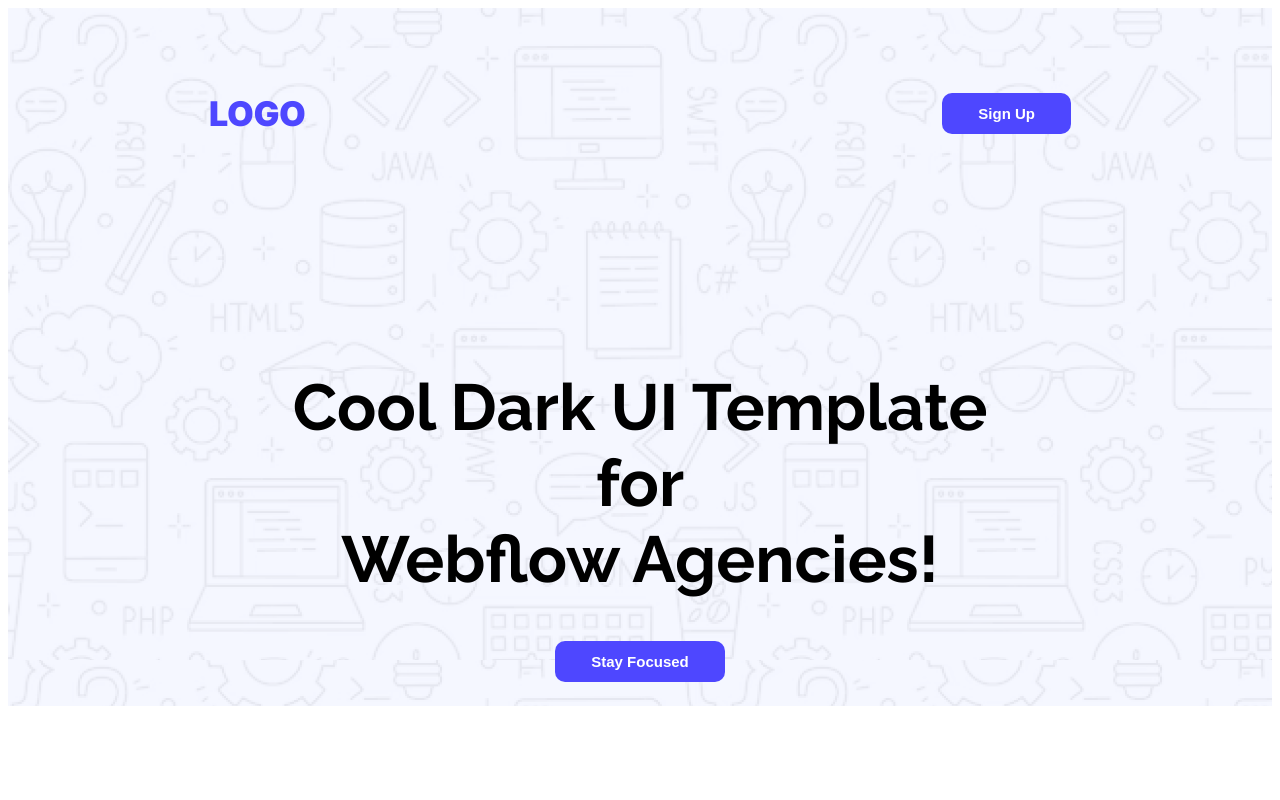
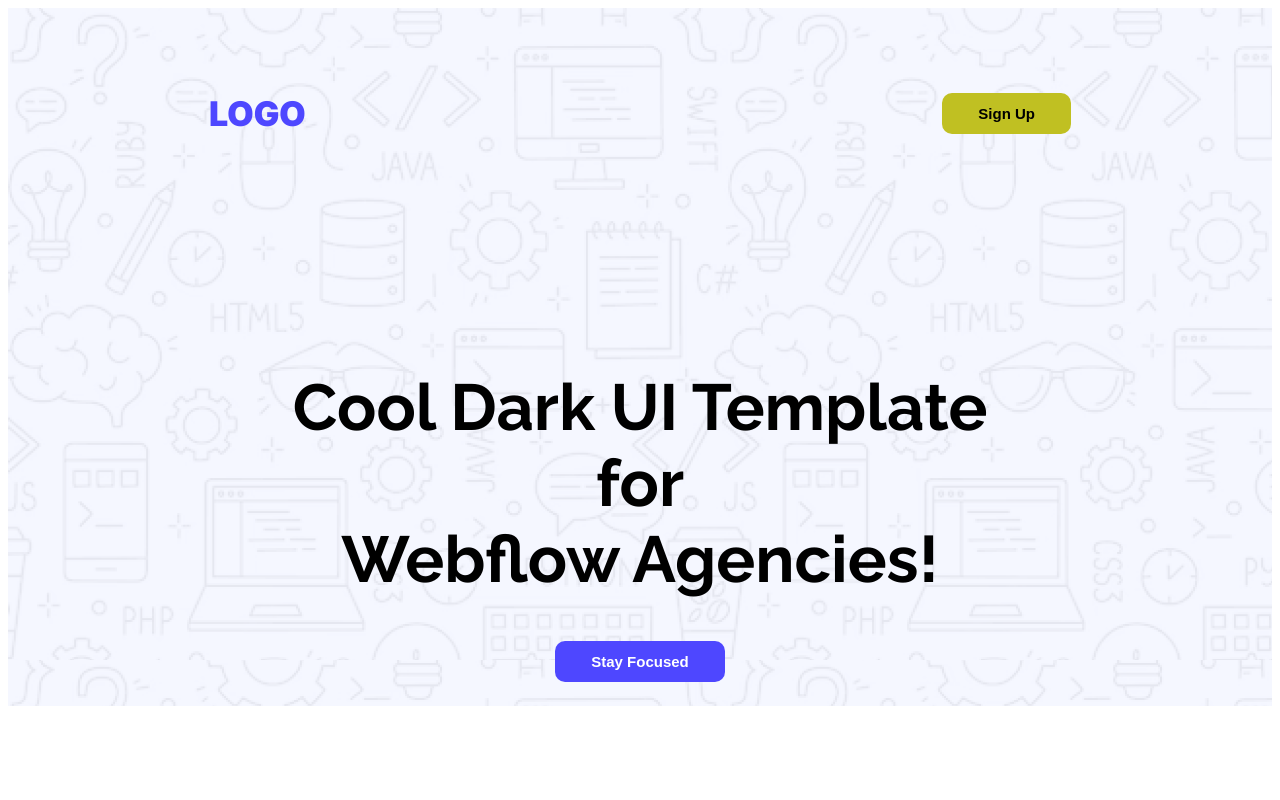
Before and after one commit to Ashikremian1/first-project, a plain HTML site: page index.html in a window 1280 px wide. In both pictures the pointer is over the button "Sign Up". Shown: the top 800 px of the page. Drawn offline with Linux system fonts and the light colour scheme.

Commit message:
added hover effect

```diff
--- a/styles/styles.css
+++ b/styles/styles.css
@@ -257,3 +257,10 @@ footer input[type="text"], footer input[type="email"] , footer textarea{
 .last-2{
     color: #8987A1;
 }
+
+
+.btn-style:hover {
+    background-color: rgb(192, 192, 34);
+    color: black;
+
+}
```
